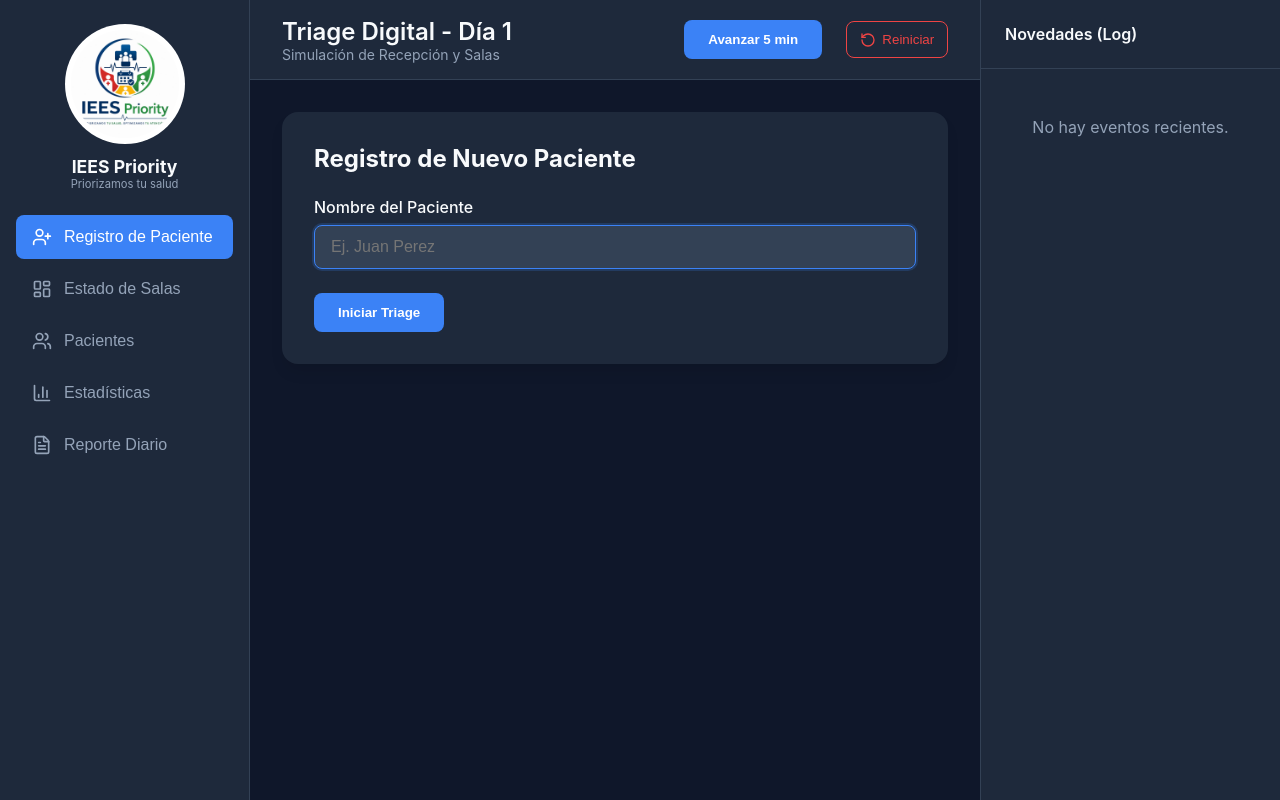
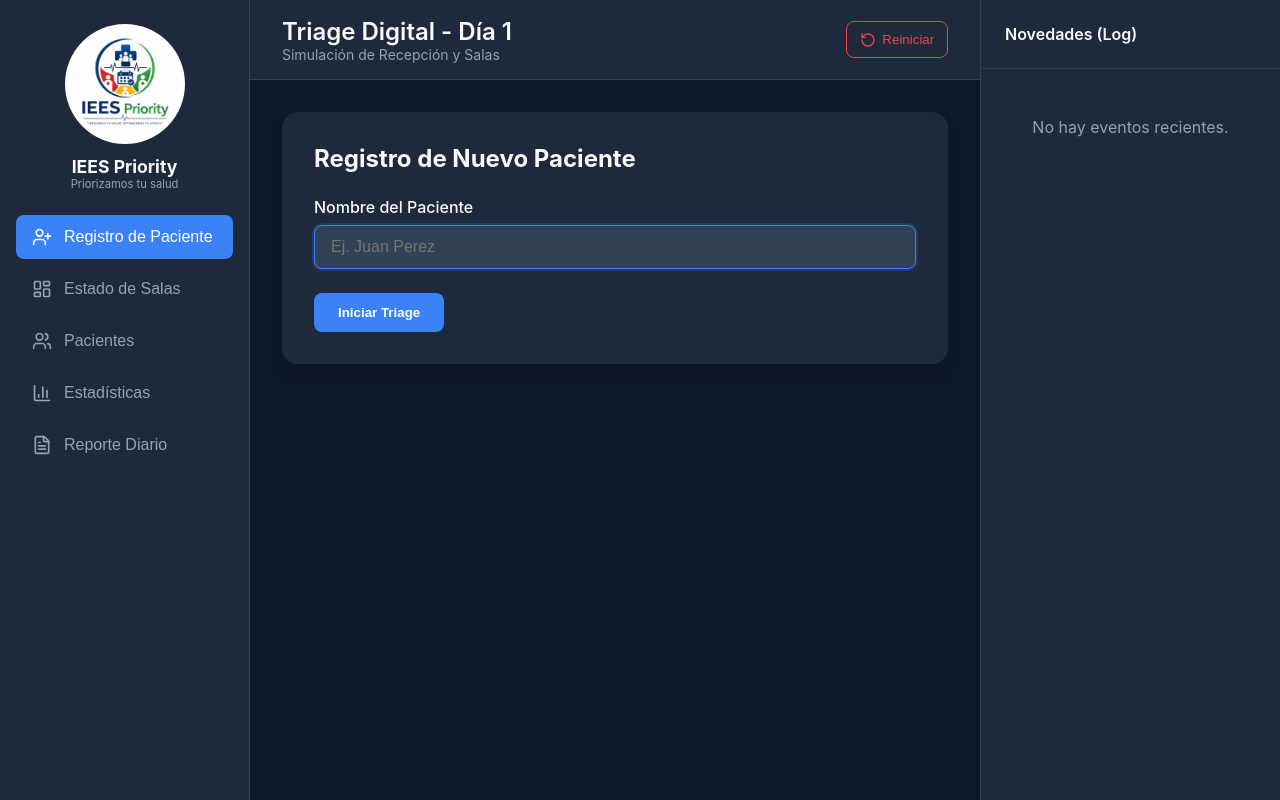
Before and after one commit to SamirRobinso/TriageSystemWeb, a React (Vite) app: page / in a window 1280 px wide. Built offline with nearby package versions, Linux system fonts and the light colour scheme.

Commit message:
Remove Avanzar 5 min button from App

```diff
--- a/src/App.jsx
+++ b/src/App.jsx
@@ -11,7 +11,7 @@ import { RotateCcw } from 'lucide-react';
 
 function App() {
   const [activeTab, setActiveTab] = useState('register');
-  const { diaActual, avanzarTiempo, resetSimulacion } = useTriage();
+  const { diaActual, resetSimulacion } = useTriage();
 
   return (
     <div className="app-container">
@@ -24,9 +24,6 @@ function App() {
             <p className="subtitle">Simulación de Recepción y Salas</p>
           </div>
           <div className="time-controls">
-            <button className="btn-primary" onClick={avanzarTiempo} title="Avanzar 5 minutos simulados">
-              Avanzar 5 min
-            </button>
             <button
               className="btn-outline"
               onClick={resetSimulacion}
```
